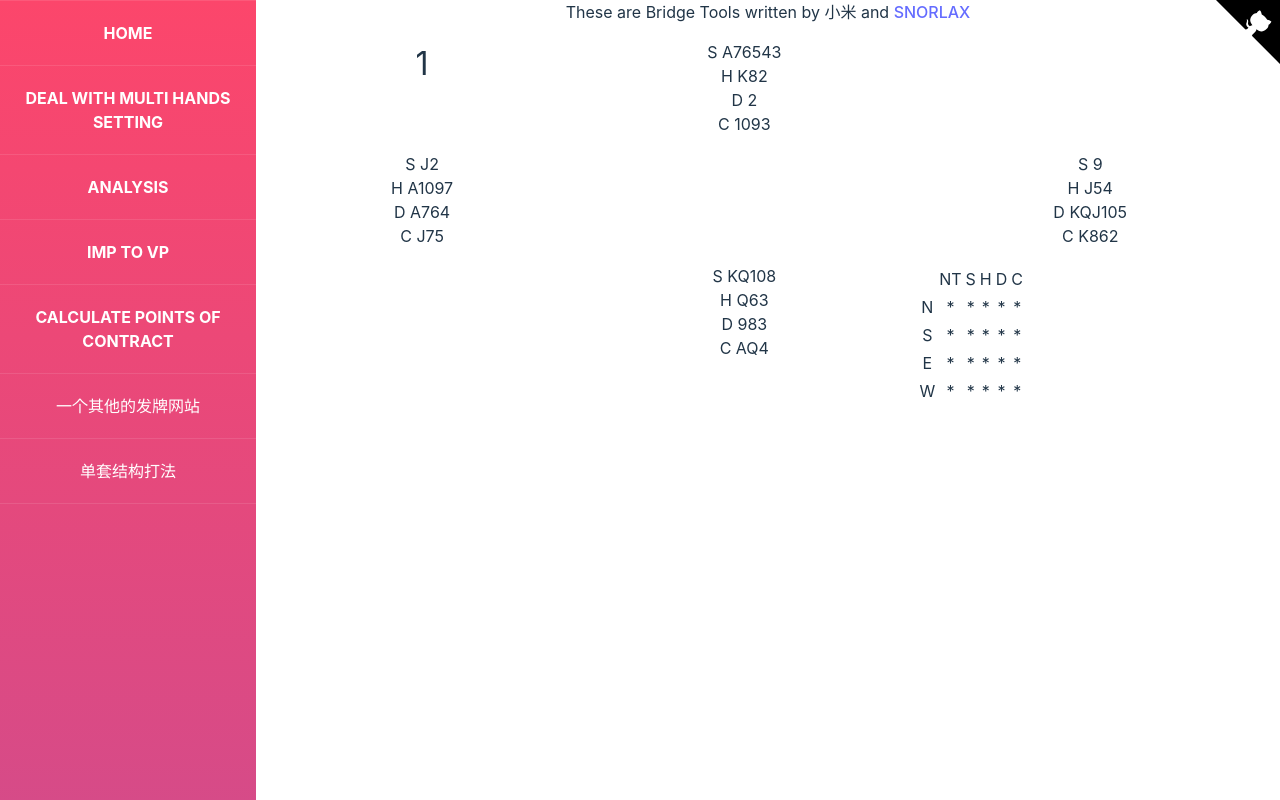
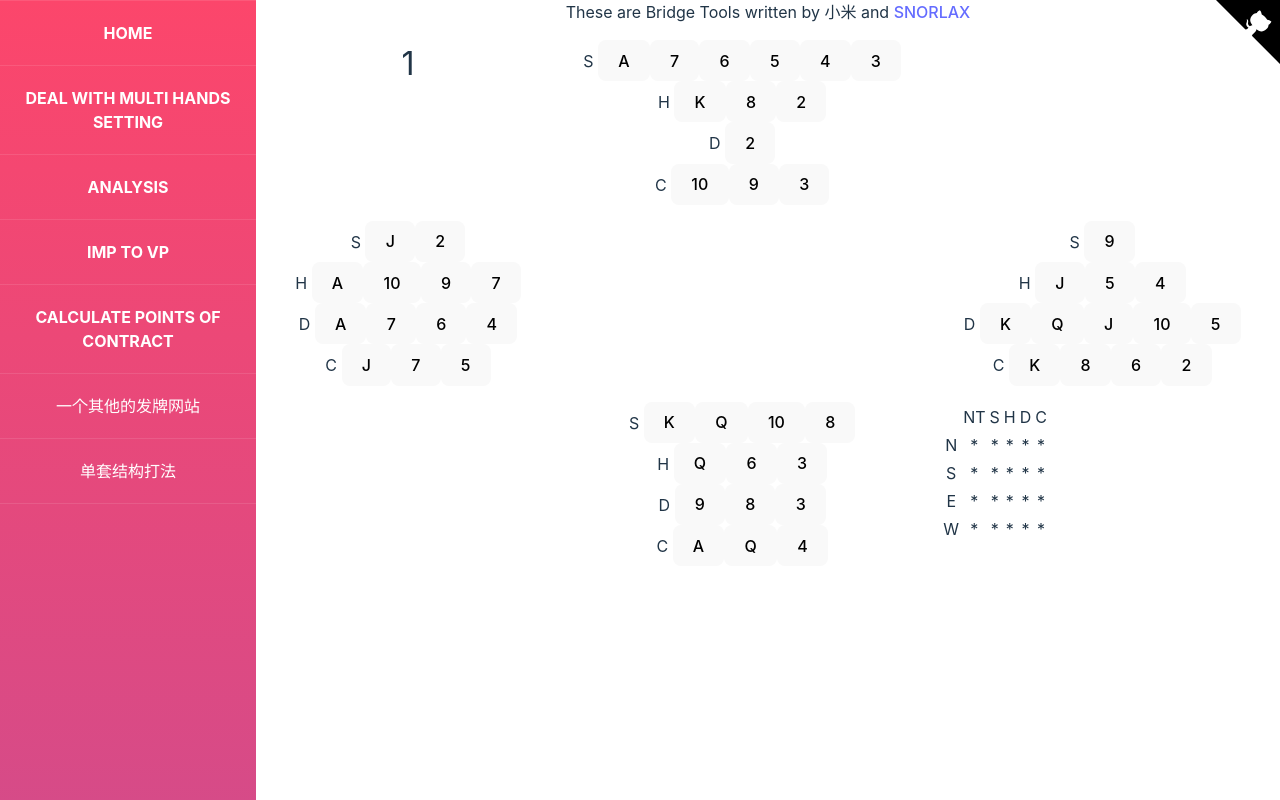
Before and after one commit to S-N-O-R-L-A-X/Bridge-Tools, a React (Vite) app: page /#/play-board in a window 1280 px wide. Shown: the top 800 px of the page. Built offline with nearby package versions, Linux system fonts and the light colour scheme.

Commit message:
feat: make show cards show in button

```diff
--- a/src/Components/PlayBoard/PlayBoard.tsx
+++ b/src/Components/PlayBoard/PlayBoard.tsx
@@ -18,7 +18,7 @@ export default function PlayBoard(props: PlayBoardProps) {
 
   return (
     <div>
-      <ShowCards all_hands={examples} board_number={1} doubleDummy={ShowTricksInstance}>
+      <ShowCards all_hands={examples} board_number={1} doubleDummy={ShowTricksInstance} canClick>
         <p>{predictedContract}</p>
         <p>{predictedScore}</p>
       </ShowCards>
--- a/src/Components/ShowCards/ShowCards.tsx
+++ b/src/Components/ShowCards/ShowCards.tsx
@@ -9,6 +9,7 @@ interface ShowCardsProps extends PropsWithChildren {
   all_hands: Hand[];
   board_number: number;
   doubleDummy?: ReactNode;
+  canClick: boolean;
 }
 
 export default function ShowCards(props: ShowCardsProps) {
--- a/src/Components/ShowCards/ShowOneHand.tsx
+++ b/src/Components/ShowCards/ShowOneHand.tsx
@@ -1,18 +1,25 @@
 import Hand from "../../views/Deal/Hand";
-import { HTMLAttributes } from "react"
+import { HTMLAttributes, ReactNode } from "react"
 import { NUMBER2COLOR, NUMBER2COLORICON, NUMBER2COLORSHORT, Position, POSITION2FULL } from "../../Utils/maps";
 interface ShowOneHandProps extends HTMLAttributes<HTMLElement> {
   hand: Hand;
   position: Position;
+  canClick?: boolean;
   beautify?: boolean;
 }
 
 export default function ShowOneHand(props: ShowOneHandProps) {
-  const { hand, position, beautify = false } = props;
+  const { hand, position, beautify = false, canClick = false } = props;
   let className = POSITION2FULL[position];
+  hand.sortHand();
+  const cards = [hand.hand["S"], hand.hand["H"], hand.hand["D"], hand.hand["C"]];
+
   return (
     <>
-      {hand.showWithoutColors().map((suit: string, index: number) => beautify ? <div key={index} className={className + NUMBER2COLOR[index]}> {NUMBER2COLORICON[index] + " " + suit}</div> : <div key={index} className={className + NUMBER2COLOR[index]}> {NUMBER2COLORSHORT[index] + " " + suit}</div>)}
+      {cards.map((suit: string[], index: number) =>
+        beautify ?
+          <div key={index} className={className + NUMBER2COLOR[index]}> {NUMBER2COLORICON[index] + " "} {canClick ? suit.map((v: string) => <button>{v}</button>) : suit}</div>
+          : <div key={index} className={className + NUMBER2COLOR[index]}> {NUMBER2COLORSHORT[index] + " "} {canClick ? suit.map((v: string) => <button>{v}</button>) : suit}</div>)}
     </>
   )
 }
```
